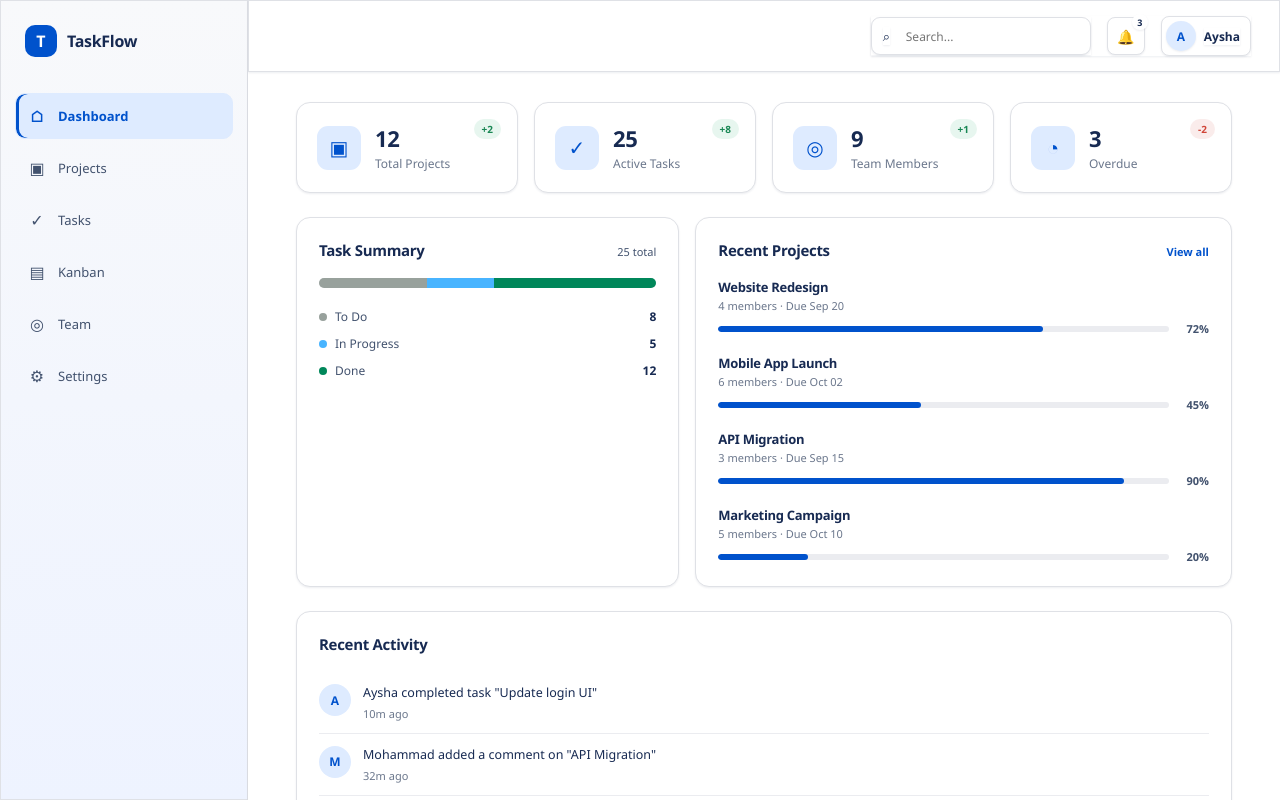
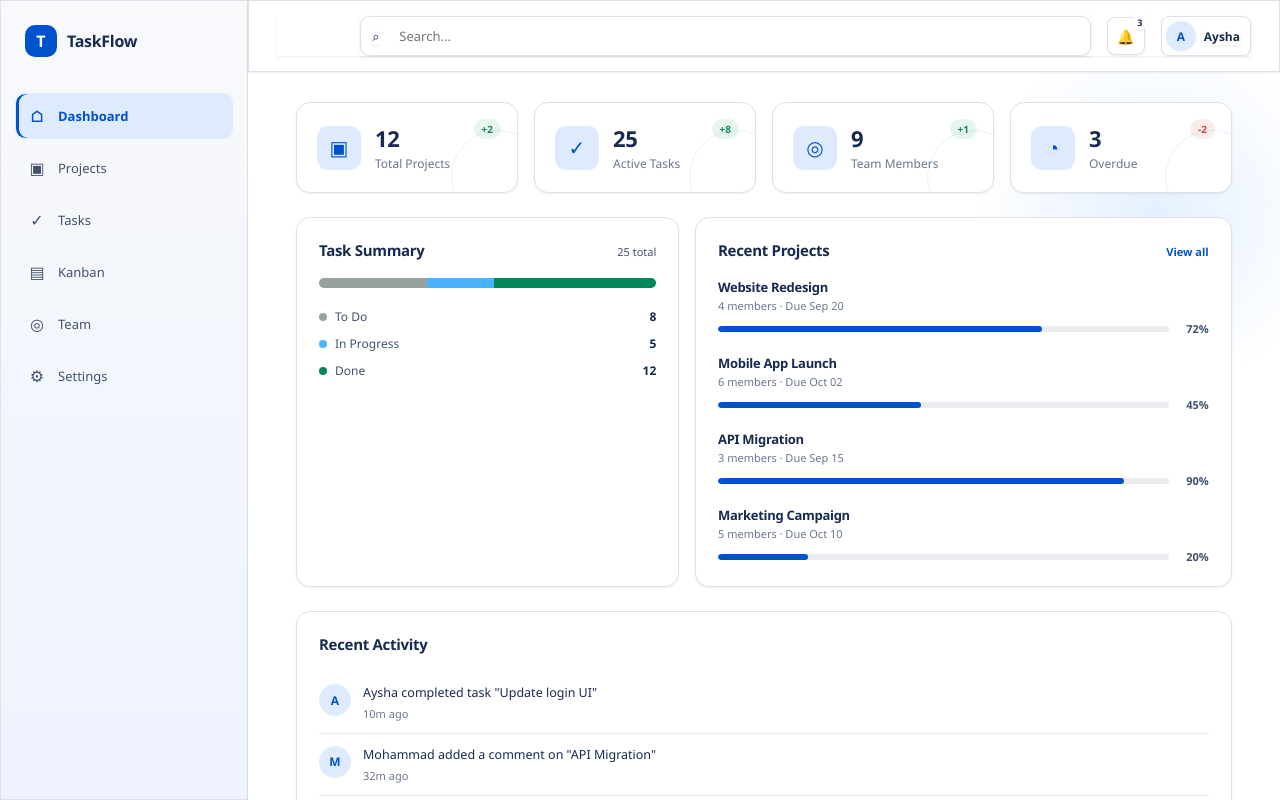
Before and after one commit to ayshahasan2004/Team-Task-Management-System, an Angular app: page /dashboard in a window 1280 px wide. Built offline with nearby package versions, Linux system fonts and the light colour scheme.

Commit message:
edit the style of all components

```diff
--- a/src/app/Features/dashboard/activity-list/activity-list.css
+++ b/src/app/Features/dashboard/activity-list/activity-list.css
@@ -10,6 +10,12 @@
   border: 1px solid #dfe1e6;
   border-radius: 14px;
   box-shadow: 0 1px 2px rgba(23, 42, 82, 0.08);
+  transition: box-shadow 220ms ease, transform 220ms ease;
+}
+
+.activity-list:hover {
+  box-shadow: 0 14px 30px rgba(23, 42, 82, 0.1);
+  transform: translateY(-3px);
 }
 
 .section-header {
@@ -29,6 +35,12 @@
   gap: 12px;
   padding: 12px 0;
   border-bottom: 1px solid #ebecf0;
+  transition: background 180ms ease, padding-left 180ms ease;
+}
+
+.activity-item:hover {
+  padding-left: 8px;
+  background: #f8faff;
 }
 
 .activity-item:last-child {
@@ -48,6 +60,12 @@
   color: #0052cc;
   font-size: 12px;
   font-weight: 700;
+  transition: transform 180ms ease, background 180ms ease;
+}
+
+.activity-item:hover .avatar {
+  background: #b3d4ff;
+  transform: scale(1.08);
 }
 
 .activity-body {
--- a/src/app/Features/dashboard/dashboard/dashboard.css
+++ b/src/app/Features/dashboard/dashboard/dashboard.css
@@ -5,9 +5,25 @@
 * { box-sizing: border-box; }
 
 .dashboard {
+  position: relative;
   display: flex;
   flex-direction: column;
   gap: 24px;
+  isolation: isolate;
+}
+
+.dashboard::before {
+  position: absolute;
+  z-index: -1;
+  top: -80px;
+  right: -120px;
+  width: 360px;
+  height: 360px;
+  border-radius: 50%;
+  background: radial-gradient(circle, rgba(38, 132, 255, 0.12), transparent 68%);
+  content: '';
+  pointer-events: none;
+  animation: dashboard-glow 8s ease-in-out infinite alternate;
 }
 
 .stats-grid {
@@ -15,6 +31,20 @@
   grid-template-columns: repeat(4, 1fr);
   gap: 16px;
 }
+
+.stats-grid > app-stat-card,
+.middle-grid > app-task-summary,
+.middle-grid > app-recent-projects,
+.dashboard > app-activity-list {
+  animation: dashboard-reveal 560ms cubic-bezier(0.22, 1, 0.36, 1) both;
+}
+
+.stats-grid > app-stat-card:nth-child(2) { animation-delay: 70ms; }
+.stats-grid > app-stat-card:nth-child(3) { animation-delay: 140ms; }
+.stats-grid > app-stat-card:nth-child(4) { animation-delay: 210ms; }
+.middle-grid > app-task-summary { animation-delay: 280ms; }
+.middle-grid > app-recent-projects { animation-delay: 350ms; }
+.dashboard > app-activity-list { animation-delay: 420ms; }
 
 .middle-grid {
   display: grid;
@@ -31,3 +61,29 @@
     grid-template-columns: 1fr;
   }
 }
+
+@keyframes dashboard-reveal {
+  from {
+    opacity: 0;
+    transform: translateY(18px) scale(0.985);
+  }
+  to {
+    opacity: 1;
+    transform: translateY(0) scale(1);
+  }
+}
+
+@keyframes dashboard-glow {
+  from { transform: translate3d(0, 0, 0) scale(0.92); }
+  to { transform: translate3d(-24px, 18px, 0) scale(1.08); }
+}
+
+@media (prefers-reduced-motion: reduce) {
+  .dashboard::before,
+  .stats-grid > app-stat-card,
+  .middle-grid > app-task-summary,
+  .middle-grid > app-recent-projects,
+  .dashboard > app-activity-list {
+    animation: none;
+  }
+}
--- a/src/app/Features/dashboard/recent-projects/recent-projects.css
+++ b/src/app/Features/dashboard/recent-projects/recent-projects.css
@@ -12,6 +12,12 @@
   border: 1px solid #dfe1e6;
   border-radius: 14px;
   box-shadow: 0 1px 2px rgba(23, 42, 82, 0.08);
+  transition: transform 220ms ease, box-shadow 220ms ease;
+}
+
+.recent-projects:hover {
+  box-shadow: 0 14px 30px rgba(23, 42, 82, 0.11);
+  transform: translateY(-3px);
 }
 
 .section-header {
@@ -49,6 +55,15 @@
   display: flex;
   flex-direction: column;
   gap: 8px;
+  padding: 8px;
+  margin: -8px;
+  border-radius: 10px;
+  transition: background 180ms ease, transform 180ms ease;
+}
+
+.project-item:hover {
+  background: #f4f7ff;
+  transform: translateX(4px);
 }
 
 .project-info {
@@ -86,7 +101,22 @@
   height: 100%;
   background: #0052cc;
   border-radius: 999px;
-  transition: width 0.3s ease;
+  transition: width 0.7s cubic-bezier(0.22, 1, 0.36, 1);
+  position: relative;
+  overflow: hidden;
+}
+
+.progress-fill::after {
+  position: absolute;
+  inset: 0;
+  background: linear-gradient(90deg, transparent, rgba(255, 255, 255, 0.55), transparent);
+  content: '';
+  animation: progress-sheen 2.4s ease-in-out infinite;
+}
+
+@keyframes progress-sheen {
+  from { transform: translateX(-100%); }
+  to { transform: translateX(100%); }
 }
 
 .progress-value {
--- a/src/app/Features/dashboard/stat-card/stat-card.css
+++ b/src/app/Features/dashboard/stat-card/stat-card.css
@@ -14,6 +14,31 @@
   border: 1px solid #dfe1e6;
   border-radius: 14px;
   box-shadow: 0 1px 2px rgba(23, 42, 82, 0.08);
+  overflow: hidden;
+  transition: transform 220ms ease, box-shadow 220ms ease, border-color 220ms ease;
+}
+
+.stat-card::after {
+  position: absolute;
+  right: -28px;
+  bottom: -32px;
+  width: 92px;
+  height: 92px;
+  border: 1px solid rgba(38, 132, 255, 0.12);
+  border-radius: 50%;
+  content: '';
+  transition: transform 220ms ease, border-color 220ms ease;
+}
+
+.stat-card:hover {
+  border-color: #b3d4ff;
+  box-shadow: 0 14px 30px rgba(23, 42, 82, 0.12);
+  transform: translateY(-4px);
+}
+
+.stat-card:hover::after {
+  border-color: rgba(38, 132, 255, 0.28);
+  transform: scale(1.25);
 }
 
 .stat-icon {
@@ -27,6 +52,12 @@
   background: #deebff;
   font-size: 20px;
   color: #0052cc;
+  transition: transform 220ms ease, background 220ms ease;
+}
+
+.stat-card:hover .stat-icon {
+  background: #b3d4ff;
+  transform: rotate(-6deg) scale(1.08);
 }
 
 .stat-body {
--- a/src/app/Features/settings/notification-settings/notification-settings.css
+++ b/src/app/Features/settings/notification-settings/notification-settings.css
@@ -7,7 +7,8 @@
 .panel {
   display: flex;
   flex-direction: column;
-  gap: 18px;
+  gap: 0;
+  background: transparent;
 }
 
 .toggle-row {
@@ -15,9 +16,8 @@
   align-items: center;
   justify-content: space-between;
   gap: 16px;
-
-  padding-bottom: 18px;
-  border-bottom: 1px solid var(--border);
+  padding: 22px 0;
+  border-bottom: 1px solid #e7ebf1;
 }
 
 .toggle-row:last-child {
@@ -28,15 +28,15 @@
 .toggle-title {
   display: block;
   color: #17211d;
-  font-size: 13px;
+  font-size: 15px;
   font-weight: 600;
-  margin-bottom: 3px;
+  margin-bottom: 4px;
 }
 
 .toggle-desc {
   display: block;
-  color: #98a19c;
-  font-size: 11.5px;
+  color: #667085;
+  font-size: 12px;
 }
 
 .switch {
--- a/src/app/Features/settings/security-settings/security-settings.css
+++ b/src/app/Features/settings/security-settings/security-settings.css
@@ -8,56 +8,52 @@
   display: flex;
   flex-direction: column;
   gap: 18px;
+  background: transparent;
 }
 
 .field {
   display: flex;
   flex-direction: column;
-  gap: 7px;
+  gap: 8px;
 }
 
 .field label {
   color: #303b36;
   font-size: 12px;
-  font-weight: 600;
+  font-weight: 700;
 }
 
 .field input {
   height: 44px;
   padding: 0 14px;
-
-  border: 1px solid #dfe5e2;
-  border-radius: 9px;
-  background: #ffffff;
-
+  border: 1px solid #e7ebf1;
+  border-radius: 10px;
+  background: #f7f8fa;
   color: #17211d;
   font-family: inherit;
   font-size: 13px;
   outline: none;
-
-  transition: border-color 0.2s ease, box-shadow 0.2s ease;
+  transition: border-color 0.2s ease, background 0.2s ease;
 }
 
 .field input:focus {
-  border-color: var(--primary);
-  box-shadow: 0 0 0 3px rgba(38, 132, 255, 0.16);
+  border-color: #bfd3ff;
+  background: #ffffff;
+  box-shadow: 0 0 0 3px rgba(38, 132, 255, 0.08);
 }
 
 .save-btn {
   align-self: flex-start;
   padding: 11px 20px;
-
   border: none;
-  border-radius: 9px;
+  border-radius: 10px;
   background: var(--primary);
-
   color: #ffffff;
   font-family: inherit;
   font-size: 12.5px;
   font-weight: 700;
-
   cursor: pointer;
-  box-shadow: 0 8px 20px rgba(0, 82, 204, 0.18);
+  box-shadow: 0 8px 20px rgba(0, 82, 204, 0.16);
   transition: background 0.2s ease;
 }
 
--- a/src/app/Features/settings/settings/settings.css
+++ b/src/app/Features/settings/settings/settings.css
@@ -7,63 +7,66 @@
 .settings-page {
   display: flex;
   flex-direction: column;
-  gap: 26px;
-  max-width: 640px;
+  gap: 24px;
+  max-width: 1200px;
+  width: 100%;
+  padding: 8px 0 32px;
 }
 
 .page-header h2 {
-  margin: 0 0 4px;
+  margin: 0 0 6px;
   color: var(--ink-strong);
-  font-size: 25px;
+  font-size: 28px;
   font-weight: 700;
-  letter-spacing: -0.4px;
+  letter-spacing: -0.04em;
 }
 
 .subtitle {
   color: var(--text-muted);
-  font-size: 12px;
+  font-size: 14px;
+  font-weight: 500;
 }
 
 .settings-layout {
-  background: #ffffff;
-  border: 1px solid var(--line);
-  border-radius: 16px;
-  box-shadow: 0 8px 24px rgba(23, 43, 77, 0.08);
-  overflow: hidden;
+  background: transparent;
+  border: none;
+  border-radius: 0;
+  box-shadow: none;
+  overflow: visible;
 }
 
 .tabs {
   display: flex;
-  border-bottom: 1px solid var(--border);
+  gap: 8px;
+  padding: 6px;
+  border-radius: 12px;
+  background: #f4f5f7;
 }
 
 .tab {
-  padding: 14px 20px;
-
+  padding: 12px 18px;
   border: none;
   background: transparent;
-  border-bottom: 2px solid transparent;
-
+  border-radius: 10px;
   color: var(--text-muted);
   font-family: inherit;
-  font-size: 12.5px;
+  font-size: 13px;
   font-weight: 600;
-
   cursor: pointer;
-  transition: color 0.15s ease, border-color 0.15s ease;
+  transition: color 0.15s ease, background 0.15s ease, box-shadow 0.15s ease;
 }
 
 .tab:hover {
   color: var(--primary);
-  background: var(--primary-light);
+  background: rgba(0, 82, 204, 0.05);
 }
 
 .tab.active {
   color: var(--primary);
-  border-bottom-color: var(--primary);
-  background: var(--primary-light);
+  background: #dfe9ff;
+  box-shadow: inset 0 0 0 1px rgba(0, 82, 204, 0.08);
 }
 
 .tab-content {
-  padding: 24px;
+  padding: 18px 0 0;
 }
--- a/src/app/Layout/header/header.css
+++ b/src/app/Layout/header/header.css
@@ -28,8 +28,10 @@
 .header-actions {
   position: relative;
   margin-left: auto;
+  width: 100%;
   display: flex;
   align-items: center;
+  justify-content: flex-end;
   gap: 16px;
 }
 
@@ -37,6 +39,9 @@
   position: relative;
   display: flex;
   align-items: center;
+  flex: 1 1 75%;
+  max-width: 75%;
+  min-width: 320px;
 }
 
 .search-icon {
@@ -47,14 +52,14 @@
 }
 
 .search input {
-  width: 220px;
-  height: 38px;
-  padding: 0 12px 0 34px;
+  width: 100%;
+  height: 40px;
+  padding: 0 14px 0 38px;
   border: 1px solid #dfe1e6;
-  border-radius: 9px;
+  border-radius: 10px;
   background: #f4f5f7;
   font-family: inherit;
-  font-size: 12px;
+  font-size: 13px;
   outline: none;
   transition: border-color 0.2s ease, background 0.2s ease, box-shadow 0.2s ease;
 }
```
Also changed, not shown: src/app/Features/settings/profile-settings/profile-settings.css (+22 -33 lines).
